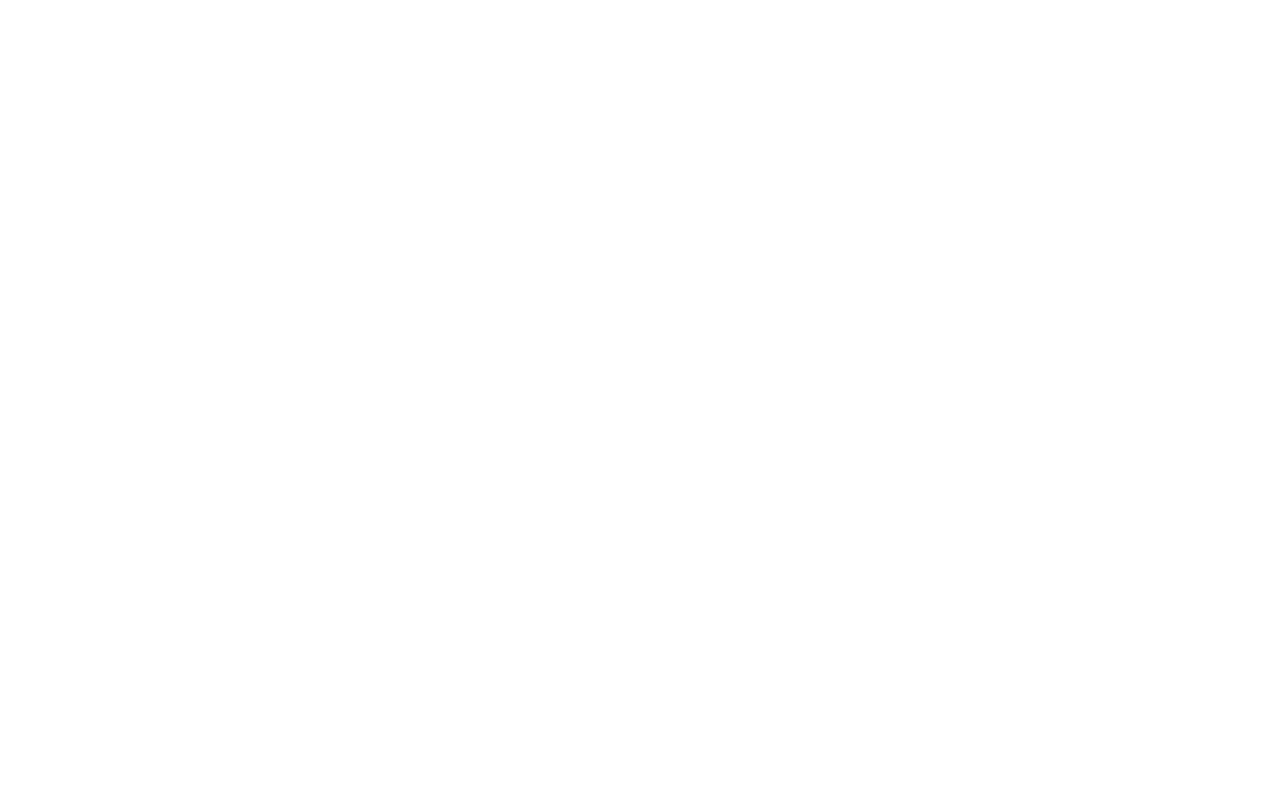
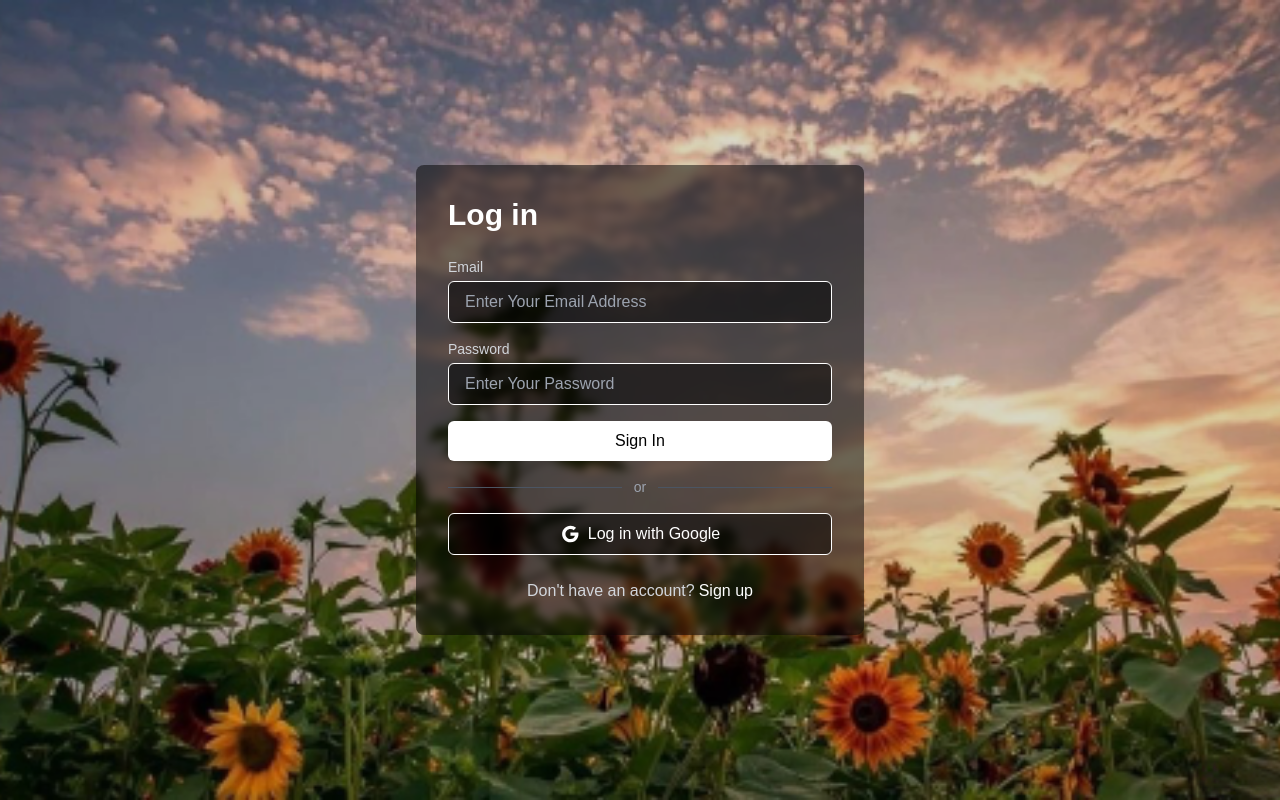
Before and after one commit to anubhakapur/GulaabJamoon, a React (Vite) app in the folder frontend/: page /signin in a window 1280 px wide. Before the commit this address had no page. Built offline with nearby package versions, Linux system fonts and the light colour scheme.

Commit message:
signin page

```diff
--- a/frontend/src/App.jsx
+++ b/frontend/src/App.jsx
@@ -4,7 +4,7 @@
 import AllTripsPage from "./Pages/AllTripsPage";
 import trips from "./assets/data/trips";
 import AboutPage from "./Pages/AboutPage";
-
+import Signin from "./Pages/Signin";
 const App = () => {
   return (
     <div className="te">
@@ -13,6 +13,7 @@
           <Route path="/" element={<Homepage />} />
           <Route path="/all-trips" element={<AllTripsPage trips={trips} />} />
           <Route path="/about" element={<AboutPage />} />
+          <Route path="/signin" element={<Signin />} />
         </Routes>
       </BrowserRouter>
     </div>
--- /dev/null
+++ b/frontend/src/Pages/Signin.jsx
@@ -0,0 +1,96 @@
+import React, { useState } from 'react';
+
+const Button = ({ children, className, ...props }) => (
+  <button
+    className={`px-4 py-2 rounded-md transition duration-300 ${className}`}
+    {...props}
+  >
+    {children}
+  </button>
+);
+
+const Input = ({ className, ...props }) => (
+  <input
+    className={`w-full px-4 py-2 rounded-md transition duration-300 ${className}`}
+    {...props}
+  />
+);
+
+const Login = () => {
+  const [email, setEmail] = useState('');
+  const [password, setPassword] = useState('');
+
+  const handleSubmit = (e) => {
+    e.preventDefault();
+    // Handle login logic here
+  };
+
+  return (
+    <div className="relative min-h-screen w-full bg-cover bg-center flex items-center justify-center"
+         style={{backgroundImage: `url('/src/assets/images/test2.png')`}}>
+      {/* Semi-transparent black overlay */}
+      <div className="absolute inset-0 bg-black opacity-15"></div>
+
+      {/* Login form container */}
+      <div className="relative z-10 w-full max-w-md bg-black bg-opacity-50 rounded-lg p-8 backdrop-blur-sm">
+        <h1 className="text-3xl font-bold text-white mb-6">Log in</h1>
+
+        <form onSubmit={handleSubmit} className="space-y-4">
+          <div>
+            <label htmlFor="email" className="block text-sm font-medium text-gray-300 mb-1">Email</label>
+            <Input
+              id="email"
+              type="email"
+              placeholder="Enter Your Email Address"
+              value={email}
+              onChange={(e) => setEmail(e.target.value)}
+              className="bg-black bg-opacity-50 text-white placeholder-gray-400 border border-white rounded-md focus:outline-none focus:ring-2 focus:ring-white hover:bg-opacity-75"
+            />
+          </div>
+          <div>
+            <label htmlFor="password" className="block text-sm font-medium text-gray-300 mb-1">Password</label>
+            <Input
+              id="password"
+              type="password"
+              placeholder="Enter Your Password"
+              value={password}
+              onChange={(e) => setPassword(e.target.value)}
+              className="bg-black bg-opacity-50 text-white placeholder-gray-400 border border-white rounded-md focus:outline-none focus:ring-2 focus:ring-white hover:bg-opacity-75"
+            />
+          </div>
+          <Button
+            type="submit"
+            className="w-full bg-white text-black py-2 rounded-md hover:bg-opacity-90 active:bg-opacity-100 transform hover:scale-105 transition-all duration-300"
+          >
+            Sign In
+          </Button>
+        </form>
+
+        <div className="flex items-center my-4">
+          <div className="flex-grow border-t border-gray-600"></div>
+          <span className="px-3 text-gray-400 text-sm">or</span>
+          <div className="flex-grow border-t border-gray-600"></div>
+        </div>
+
+        <Button
+          className="w-full bg-black bg-opacity-50 text-white border border-white py-2 rounded-md hover:bg-opacity-75 active:bg-opacity-100 flex items-center justify-center transform hover:scale-105 transition-all duration-300"
+        >
+          <svg className="w-5 h-5 mr-2" viewBox="0 0 24 24">
+            <path
+              fill="currentColor"
+              d="M12.545,10.239v3.821h5.445c-0.712,2.315-2.647,3.972-5.445,3.972c-3.332,0-6.033-2.701-6.033-6.032s2.701-6.032,6.033-6.032c1.498,0,2.866,0.549,3.921,1.453l2.814-2.814C17.503,2.988,15.139,2,12.545,2C7.021,2,2.543,6.477,2.543,12s4.478,10,10.002,10c8.396,0,10.249-7.85,9.426-11.748L12.545,10.239z"
+            />
+          </svg>
+          Log in with Google
+        </Button>
+
+        <p className="mt-6 text-center text-gray-300">
+          Don't have an account?
+          <a href="#" className="text-white hover:underline ml-1 transition duration-300">Sign up</a>
+        </p>
+      </div>
+    </div>
+  );
+};
+
+export default Login;
--- a/frontend/src/components/Header.jsx
+++ b/frontend/src/components/Header.jsx
@@ -1,8 +1,9 @@
 import React, { useState, useEffect } from "react";
 import { motion, AnimatePresence } from "framer-motion";
+import { Link } from "react-router-dom";
 import GJlogo from "../assets/images/GJlogo.svg";
 
-const Header = ({home}) => {
+const Header = ({ home }) => {
   const [isMenuOpen, setIsMenuOpen] = useState(false);
   const [isVisible, setIsVisible] = useState(true);
   const [isAtTop, setIsAtTop] = useState(true);
@@ -161,12 +162,12 @@
             initial="hidden"
             animate="visible"
           >
-            <a
-              href="#"
+            <Link
+              to="/signin"
               className="text-white border border-white rounded-full px-4 py-2 transition duration-300 hover:bg-white hover:text-black"
             >
               Login
-            </a>
+            </Link>
           </motion.div>
         </div>
       </motion.header>
@@ -174,7 +175,7 @@
       <AnimatePresence>
         {isMenuOpen && (
           <motion.div
-            className="fixed inset-0 bg-black/90  z-50 lg:hidden flex items-center justify-center"
+            className="fixed inset-0 bg-black/90 z-50 lg:hidden flex items-center justify-center"
             variants={dropdownVariants}
             initial="hidden"
             animate="visible"
@@ -201,20 +202,27 @@
               </svg>
             </button>
             <ul className="text-center">
-              {[...menuItems, "Login"].map((item) => (
+              {menuItems.map((item) => (
                 <motion.li key={item} className="mb-6" variants={itemVariants}>
                   <a
-                    href="#"
+                    href={`/${item.toLowerCase()}`}
                     className="text-white text-2xl relative group transition-colors duration-300 hover:text-gray-300 pb-1"
                     onClick={() => setIsMenuOpen(false)}
                   >
                     {item}
-                    {item !== "Login" && (
-                      <span className="absolute left-0 bottom-0 w-full h-0.5 bg-white transform scale-x-0 group-hover:scale-x-100 transition-transform duration-300 ease-in-out"></span>
-                    )}
+                    <span className="absolute left-0 bottom-0 w-full h-0.5 bg-white transform scale-x-0 group-hover:scale-x-100 transition-transform duration-300 ease-in-out"></span>
                   </a>
                 </motion.li>
               ))}
+              <motion.li className="mb-6" variants={itemVariants}>
+                <Link
+                  to="/signin"
+                  className="text-white text-2xl relative group transition-colors duration-300 hover:text-gray-300 pb-1"
+                  onClick={() => setIsMenuOpen(false)}
+                >
+                  Login
+                </Link>
+              </motion.li>
             </ul>
           </motion.div>
         )}
```
Also changed, not shown: frontend/src/assets/images/test2.png (added), 1 other file (tests, documents, lock files or other folders).
